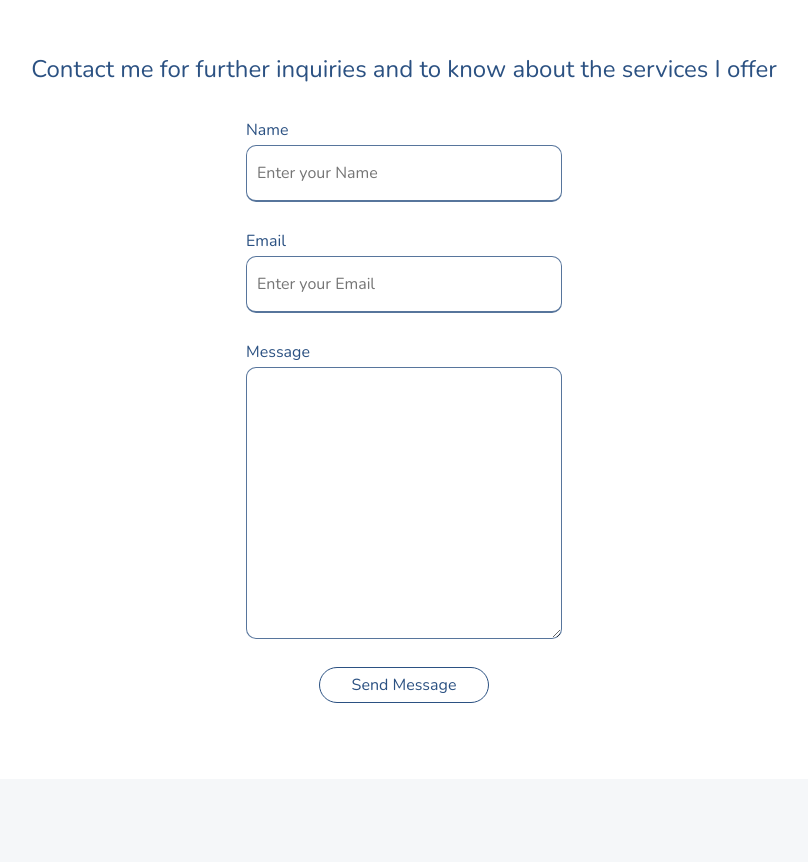
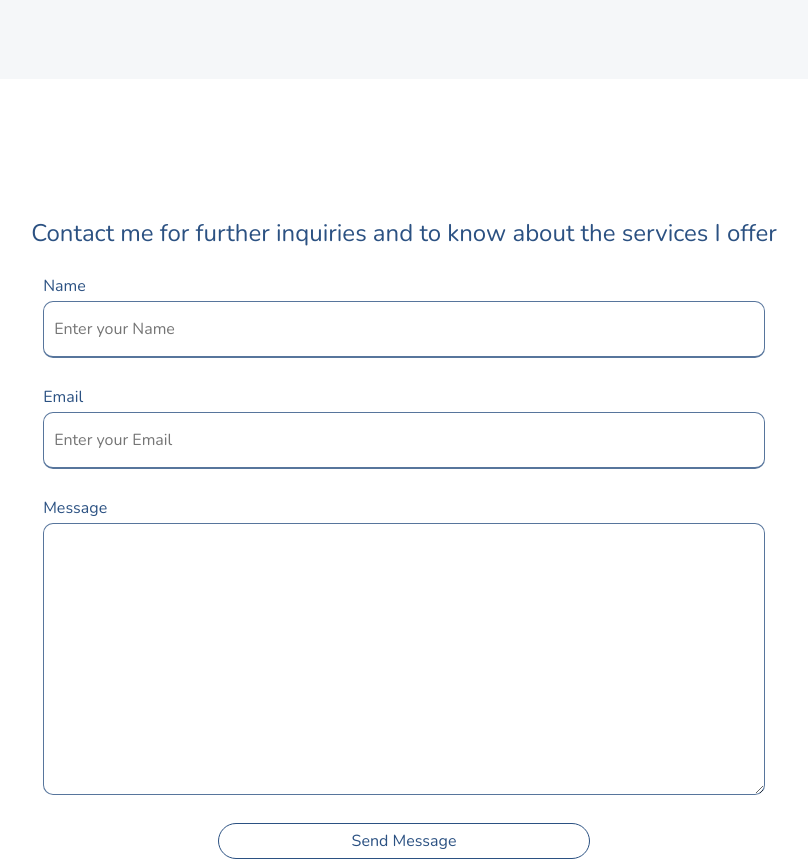
Before and after one commit to Armaghan15/armaghan-hayat2, a plain HTML site: page index.html in a window 1280 px wide. Shown: the part 2421-3283 px from the top of the page, without its empty margins (236-1044 px from the left). Before the commit the page ends 3200 px from the top, so only its background shows below. Drawn offline with nearby package versions, Linux system fonts and the light colour scheme.

Commit message:
improved the contact form

```diff
--- a/index.html
+++ b/index.html
@@ -147,6 +147,7 @@
     </section>
 
     <section id="contact" class="contact-section">
+        <div class="content">
             <h4>Contact me for further inquiries and to know about the services I offer</h4>
             <form class="callback-form" action="#">
                 <div class="form-control">
@@ -165,6 +166,7 @@
                 </div>
                 <input type="submit" class="submit-button" value="Send Message" />
             </form>
+        </div>
     </section>
 
     <script src="/static/js/app.js"></script>
--- a/static/css/style.css
+++ b/static/css/style.css
@@ -194,7 +194,12 @@
     flex-direction: column;
     align-items: center;
     justify-content: center;
-    padding: 10px
+    padding: 10px;
+    margin-top: 100px;
+}
+
+.contact-section .content {
+    margin-top: 120px;
 }
 
 .contact-section h4 {
@@ -205,6 +210,8 @@
     margin-top: 20px;
     display: flex;
     flex-direction: column;
+    justify-content: center;
+    align-items: center;
 }
 
 .callback-form label {
@@ -220,6 +227,7 @@
 
 
 .callback-form input, textarea {
+    position: relative;
     width: 100%;
     padding: 15px 10px;
     border: #2b5182c9 1px solid;
```
Lines whose indentation alone changed are shown as unchanged.
